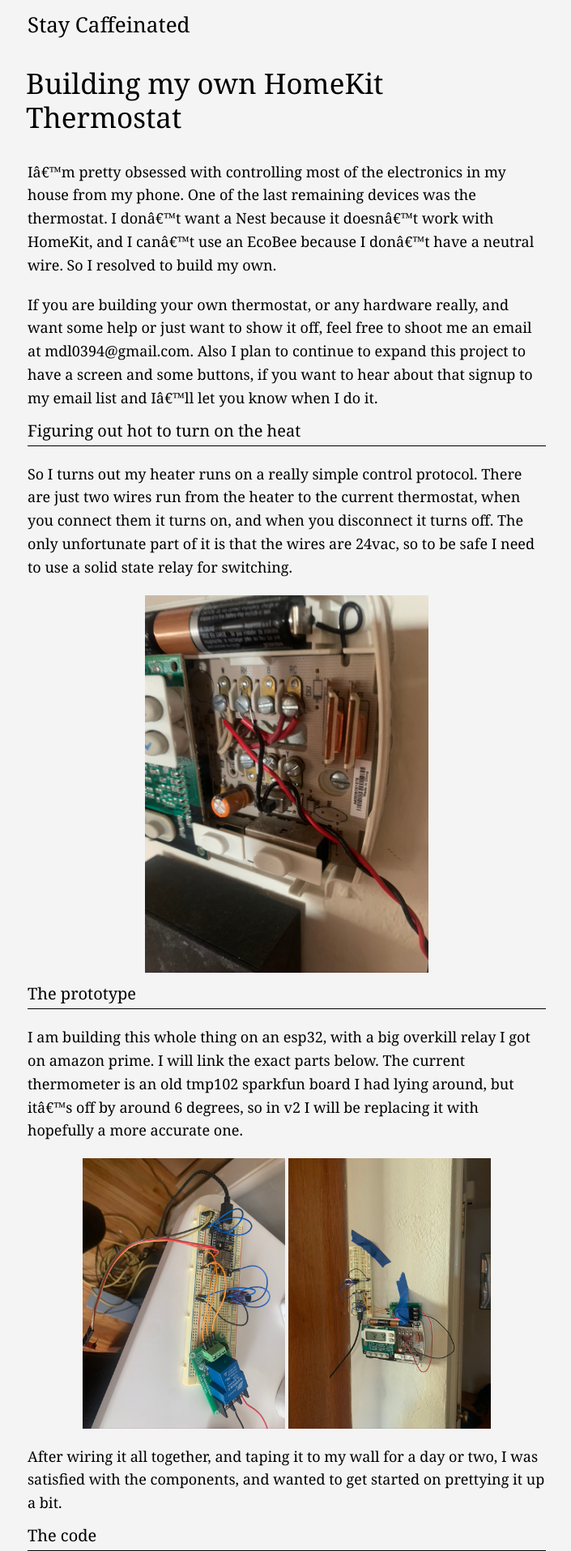
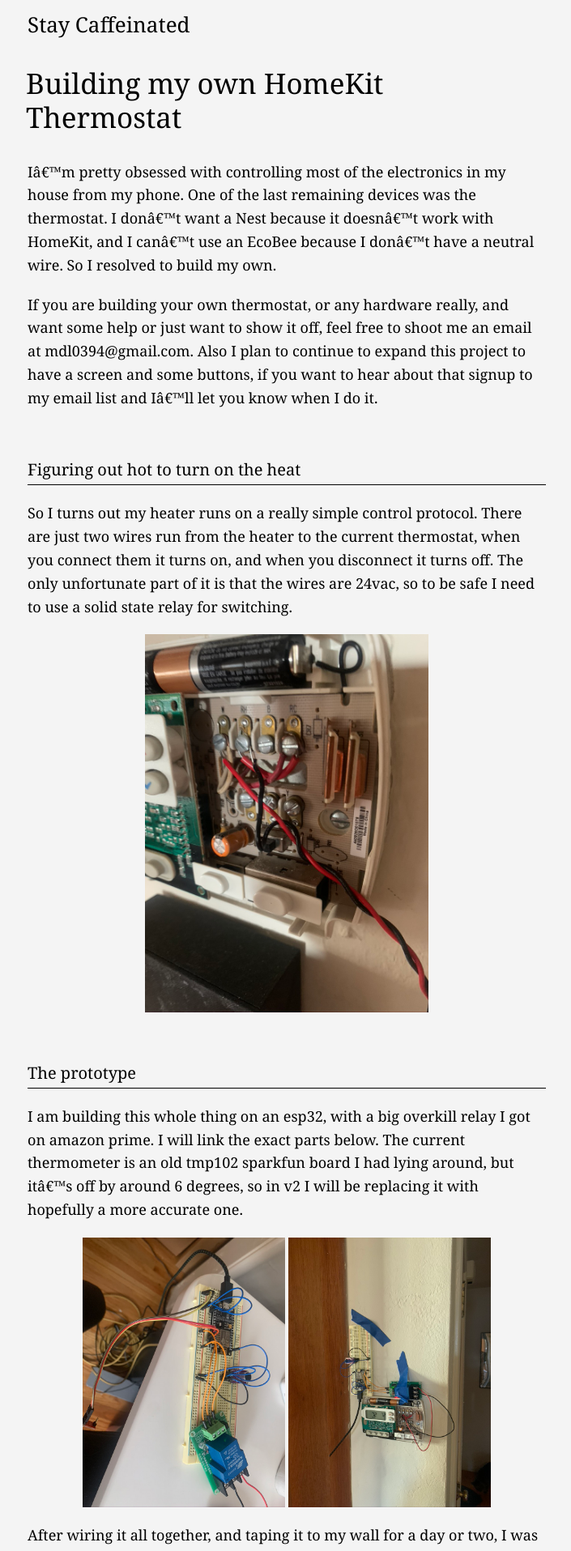
Before and after one commit to frenchie4111/frenchie4111.github.io, a Jekyll site: the page built from _posts/2020-12-27-Building-my-own-HomeKit-Thermostat-v1.md, in a window 1280 px wide. Shown: the top 1915 px of the page at 81% size, without its empty margins (286-991 px from the left). Built offline with Jekyll 4.4.1, drawn with Linux system fonts in a browser that asks for light colours; nearby versions of some CDN libraries.

Commit message:
A bit more styling

```diff
--- a/_posts/2020-12-27-Building-my-own-HomeKit-Thermostat-v1.md
+++ b/_posts/2020-12-27-Building-my-own-HomeKit-Thermostat-v1.md
@@ -16,6 +16,8 @@ Also I plan to continue to expand this project to have a screen and some buttons
 if you want to hear about that signup to my email list and I'll let you know when
 I do it.
 
+<br/>
+
 ## Figuring out hot to turn on the heat
 
 So I turns out my heater runs on a really simple control protocol. There are just
@@ -26,6 +28,8 @@ switching.
 
 {: .center}
 ![Old Thermostat Closeup showing two pins that need to be connected](/images/homekit_thermostat/old_thermostat_closeup.jpeg){: style="width: 350px"}
+
+<br/>
 
 ## The prototype
 
@@ -40,6 +44,8 @@ so in v2 I will be replacing it with hopefully a more accurate one.
 
 After wiring it all together, and taping it to my wall for a day or two, I was
 satisfied with the components, and wanted to get started on prettying it up a bit.
+
+<br/>
 
 ## The code
 
@@ -137,7 +143,7 @@ library to arduino. There are about 15 different homekit frameworks for arduino,
 so at some point I just had to choose one and start running.
 
 {: .center}
-![Homekit screenshot showing thermostat](/images/homekit_thermostat/homekit.jpeg){: .style="width: 250px;"}
+![Homekit screenshot showing thermostat](/images/homekit_thermostat/homekit.jpeg){: style="width: 250px;"}
 
 After a whole bunch of fucking around I managed to get my esp32 to show up as a thermostat from my phone.
 
@@ -146,6 +152,8 @@ A few gotcha's that I encountered along the way: (some specific to this library,
 - With this HomeKit library if you want to factory reset, you have to do it *after* you initialize. Also be sure to remove the device from homekit on your phone before factory resetting the device
 - Be sure that you have unique id and pairing codes for your device, I have another esp32 on my homekit and they kept colliding
 - Be sure that your device cid matches with the services you are providing, otherwise you will get annoying silent failures from homekit
+
+<br/>
 
 ## Making things pretty
 
@@ -160,6 +168,8 @@ I will go nest style with an internal LiPo and an AC-DC converter.
 ![Soldered together](/images/homekit_thermostat/soldered.jpeg){: style="width: 200px;"}
 ![3d printed enclosure](/images/homekit_thermostat/enclosure.jpeg){: style="width: 200px;"}
 ![Enclosure mounted to wall and plugged in](/images/homekit_thermostat/pretty.jpeg){: style="width: 200px;"}
+
+<br/>
 
 ## What's Next?
 
```
